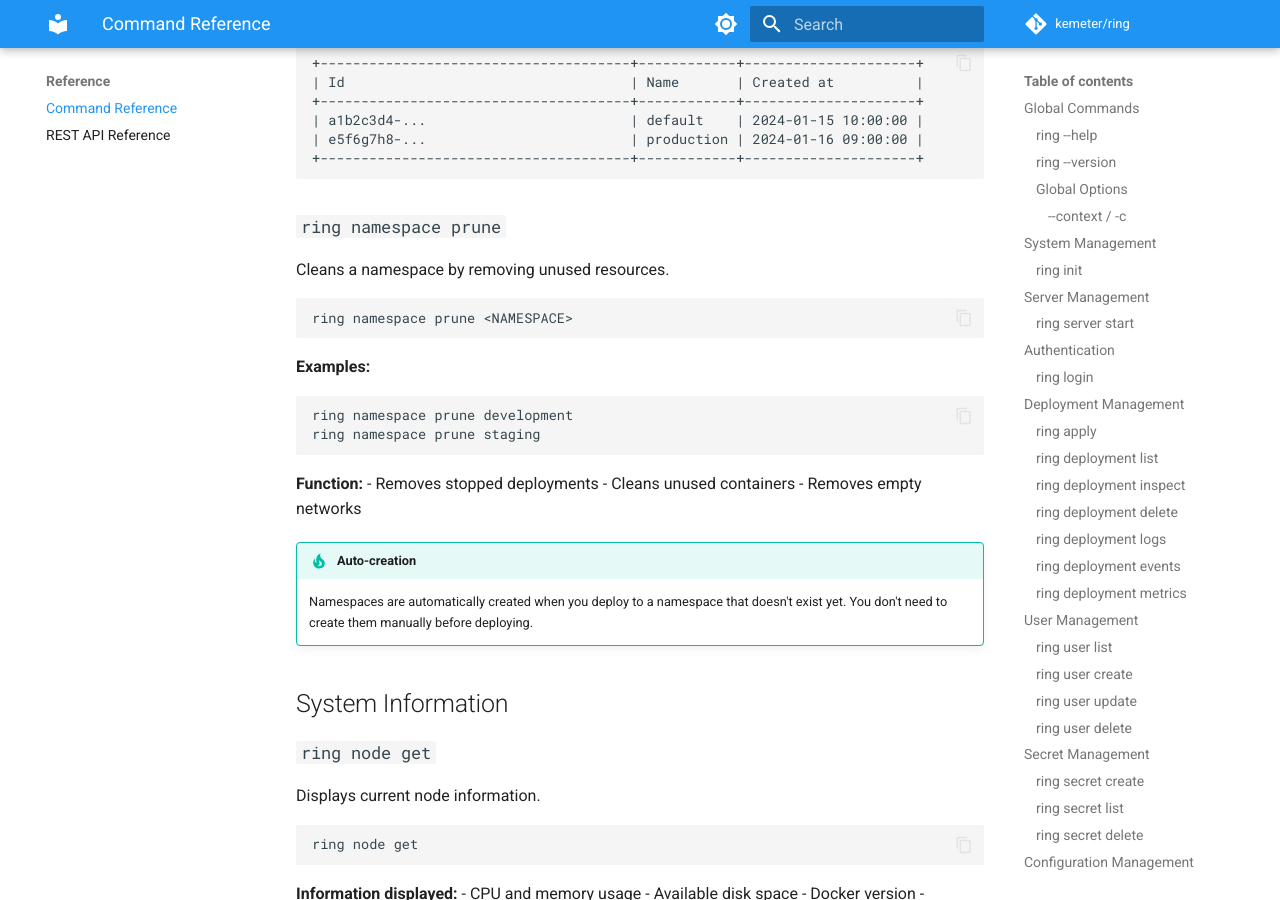
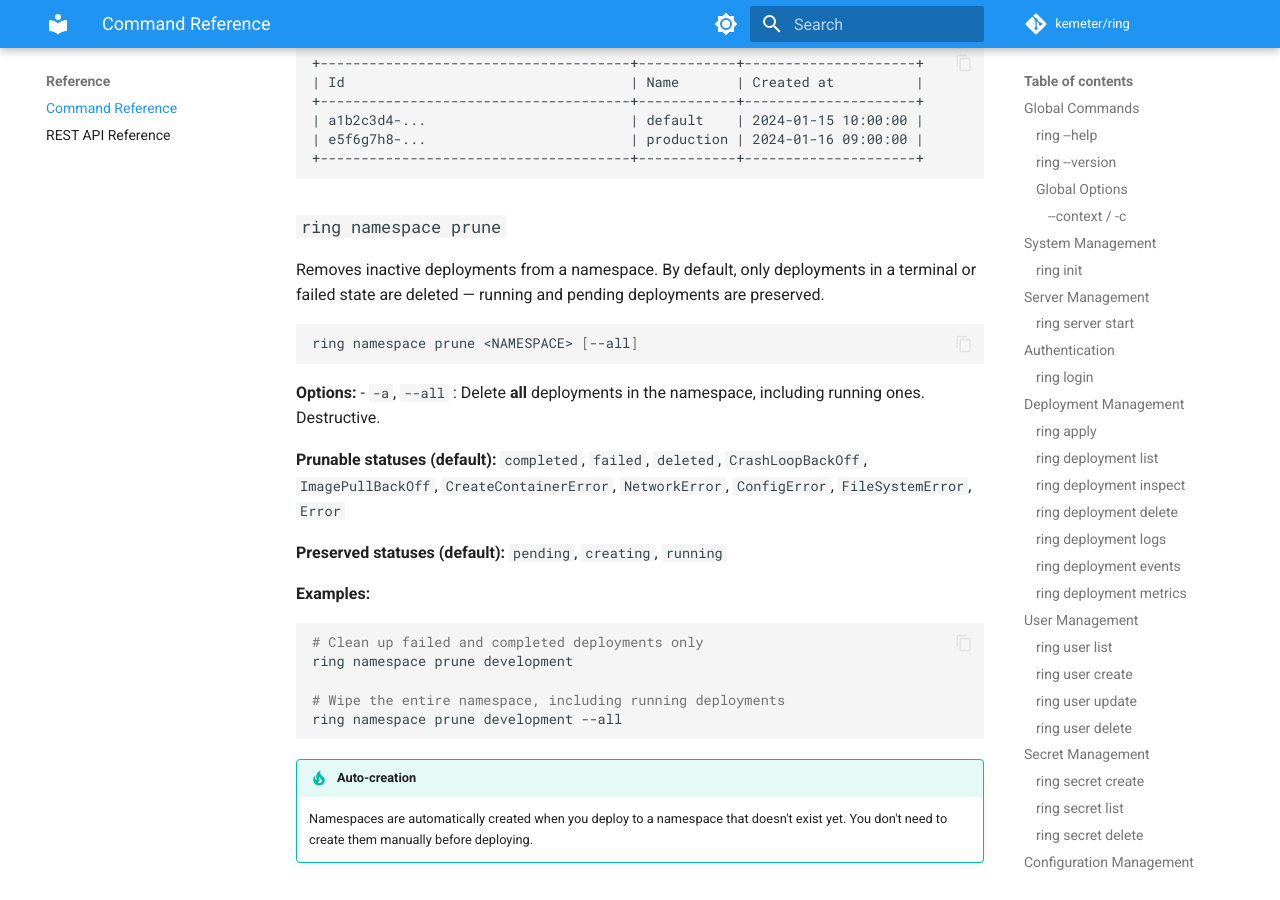
Before and after one commit to kemeter/ring, an MkDocs documentation site: the page built from doc/reference.md, in a window 1280 px wide and 900 px high, scrolled down 8161 px. Built offline with MkDocs 1.6.1 and Material for MkDocs 9.7.7, drawn with Linux system fonts in a browser that asks for light colours; comment, search, counter and statistics services are not loaded; the version menu is left out.

Commit message:
feat(namespace): prune only inactive deployments by default, add --all flag

````diff
--- a/doc/reference.md
+++ b/doc/reference.md
@@ -396,22 +396,29 @@ ring namespace list
 ```
 
 ### `ring namespace prune`
-Cleans a namespace by removing unused resources.
+Removes inactive deployments from a namespace. By default, only deployments in a terminal or failed state are deleted — running and pending deployments are preserved.
 
 ```bash
-ring namespace prune <NAMESPACE>
+ring namespace prune <NAMESPACE> [--all]
 ```
+
+**Options:**
+- `-a`, `--all` : Delete **all** deployments in the namespace, including running ones. Destructive.
+
+**Prunable statuses (default):**
+`completed`, `failed`, `deleted`, `CrashLoopBackOff`, `ImagePullBackOff`, `CreateContainerError`, `NetworkError`, `ConfigError`, `FileSystemError`, `Error`
+
+**Preserved statuses (default):**
+`pending`, `creating`, `running`
 
 **Examples:**
 ```bash
+# Clean up failed and completed deployments only
 ring namespace prune development
-ring namespace prune staging
+
+# Wipe the entire namespace, including running deployments
+ring namespace prune development --all
 ```
-
-**Function:**
-- Removes stopped deployments
-- Cleans unused containers
-- Removes empty networks
 
 !!! tip "Auto-creation"
     Namespaces are automatically created when you deploy to a namespace that doesn't exist yet. You don't need to create them manually before deploying.
````
Also changed, not shown: doc/getting-started/managing-deployments.md (+6 -2 lines), 1 other file.
